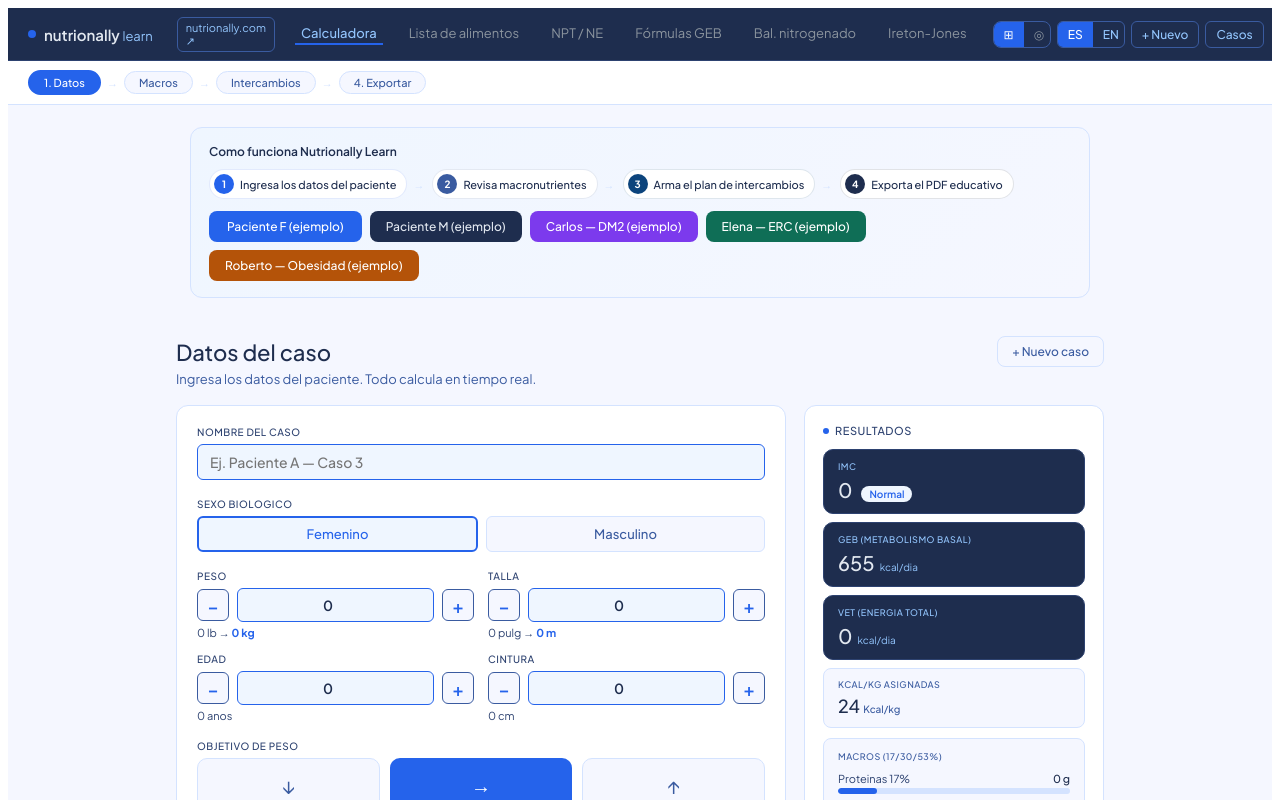
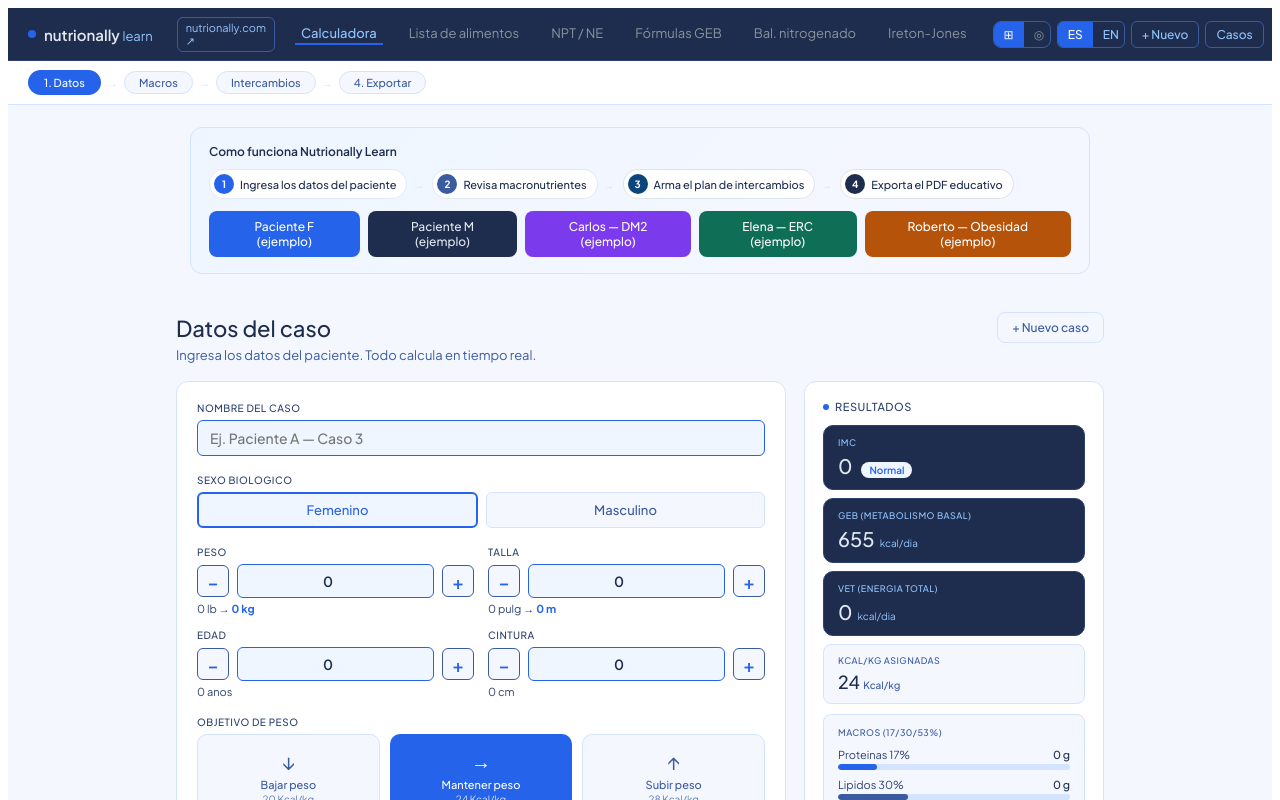
Before and after one commit to Patzz87/nutrionally-learn, a React (Vite) app: page / in a window 1280 px wide. Shown: the top 800 px of the page. Built offline with nearby package versions, Linux system fonts and the light colour scheme.

Commit message:
fix: demo patient buttons nowrap single line

```diff
--- a/src/App.jsx
+++ b/src/App.jsx
@@ -1061,7 +1061,7 @@ function FirstRunHint({isES, onDemoF, onDemoM}) {
           </div>
         ))}
       </div>
-      <div style={{display:"flex",flexWrap:"wrap",gap:8,marginTop:12}}>
+      <div style={{display:"flex",flexWrap:"nowrap",gap:8,marginTop:12,overflowX:"auto"}}>
         {onDemoF&&<button onClick={onDemoF} style={{padding:"8px 18px",borderRadius:8,background:"#2563EB",color:"#fff",fontSize:12,fontWeight:500,border:"none",cursor:"pointer",fontFamily:"Plus Jakarta Sans, sans-serif"}}>{isES?"Paciente F (ejemplo)":"Female patient (example)"}</button>}
         {onDemoM&&<button onClick={()=>onDemoM()} style={{padding:"8px 16px",borderRadius:8,background:"#1E2D4E",color:"#E2E8F0",fontSize:12,fontWeight:500,border:"none",cursor:"pointer",fontFamily:"Plus Jakarta Sans, sans-serif"}}>{isES?"Paciente M (ejemplo)":"Male patient (example)"}</button>}
         {onDemoM&&<button onClick={()=>onDemoM("dm2")} style={{padding:"8px 16px",borderRadius:8,background:"#7C3AED",color:"#fff",fontSize:12,fontWeight:500,border:"none",cursor:"pointer",fontFamily:"Plus Jakarta Sans, sans-serif"}}>{isES?"Carlos — DM2 (ejemplo)":"Carlos — T2D (example)"}</button>}
```
